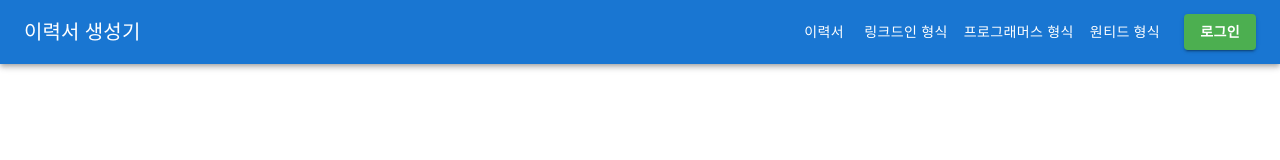
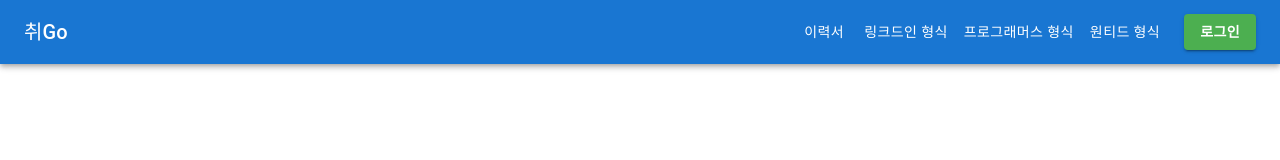
Before and after one commit to junho100/chee-go-web, a React (Create React App) app: page / in a window 1280 px wide. Shown: the top 160 px of the page. Built offline with nearby package versions, Linux system fonts and the light colour scheme.

Commit message:
Feat: update title

```diff
--- a/src/components/common/Header.js
+++ b/src/components/common/Header.js
@@ -82,7 +82,7 @@ function Header() {
           to="/"
           sx={{ flexGrow: 1, textDecoration: "none", color: "inherit" }}
         >
-          이력서 생성기
+          취Go
         </Typography>
         <Button color="inherit" component={RouterLink} to="/resume">
           이력서
```
